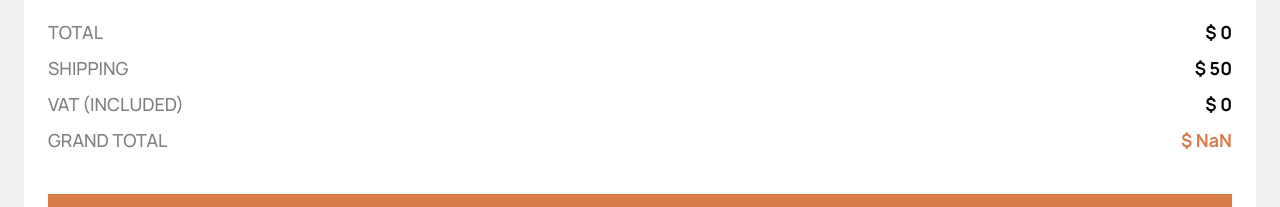
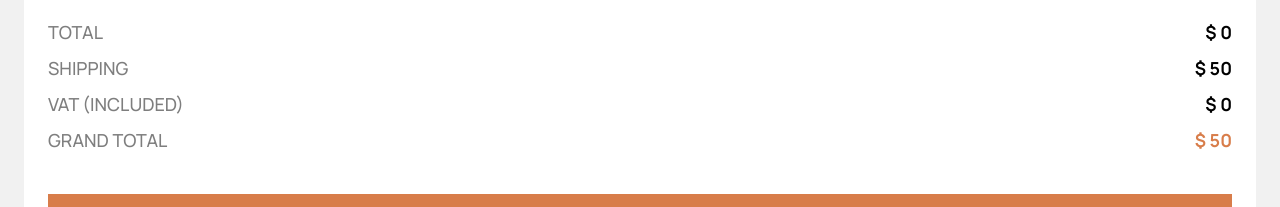
Before and after one commit to maxh1231/audiophile-ecommerce, a Next.js app: page /checkout in a window 1280 px wide. Shown: the part 1620-1827 px from the top of the page. Built offline with nearby package versions, Linux system fonts and the light colour scheme.

Commit message:
fixed NaN error with grand total of cart

```diff
--- a/src/pages/checkout/index.tsx
+++ b/src/pages/checkout/index.tsx
@@ -34,8 +34,11 @@ const Checkout = ({ cart, setCart, background, setBackground }: props) => {
 
     useEffect(() => {
         setCartTotal(calcCartTotal(cart))
-        setGrandTotal(calcGrandTotal)
     }, [cart])
+
+    useEffect(() => {
+        setGrandTotal(calcGrandTotal())
+    }, [cartTotal])
 
     const handler = () => {
         if (trigger) {
@@ -50,7 +53,6 @@ const Checkout = ({ cart, setCart, background, setBackground }: props) => {
             setActiveConfirmation(false)
             setBackground('')
         } else {
-            // window.scrollTo({ top: 20, behavior: 'smooth' });
             setActiveConfirmation(true);
             setBackground('opacity-40');
         }
```
